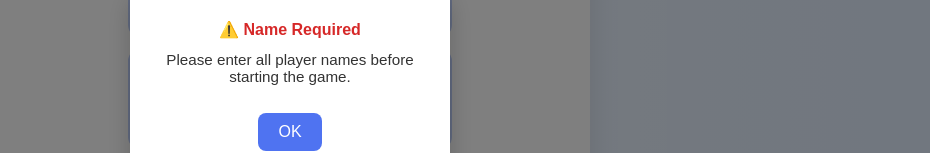
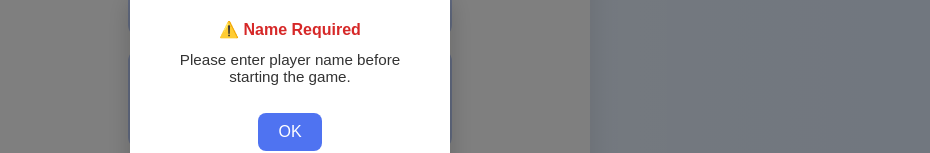
Before and after one commit to vatsal2412/React-Project, a Next.js app in the folder nextjs-tic-tac-toe/: page /game in a window 1280 px wide. Both pictures are taken after a click on the button "▶️ Start Game". Shown: the part 311-464 px from the top of the page, without its empty margins (350-1280 px from the left). Built offline with nearby package versions, Linux system fonts and the light colour scheme.

Commit message:
page.jsx

```diff
--- a/nextjs-tic-tac-toe/app/game/page.jsx
+++ b/nextjs-tic-tac-toe/app/game/page.jsx
@@ -34,11 +34,9 @@ export default function Game()
 {
   const mode = useSearchParams().get("mode");
   const router = useRouter();
-
   const [playerX, setPlayerX] = useState("");
   const [playerO, setPlayerO] = useState("");
   const [nameError, setNameError] = useState(false);
-
   const [board, setBoard] = useState(emptyBoard);
   const [xIsNext, setXIsNext] = useState(true);
   const [winnerInfo, setWinnerInfo] = useState(null);
@@ -143,7 +141,6 @@ export default function Game()
 
   return (
     <div className="container">
-      {/* Top Header with Player Names */}
       <div className="header">
         <div className="player-name left">
           <span className="emoji">❌</span>
@@ -217,7 +214,7 @@ export default function Game()
         <div className="popup-overlay">
           <div className="popup-box">
             <h4>⚠️ Name Required</h4>
-            <p>Please enter all player names before starting the game.</p>
+            <p>Please enter player name before starting the game.</p>
             <button onClick={() => setNameError(false)}>OK</button>
           </div>
         </div>
```
